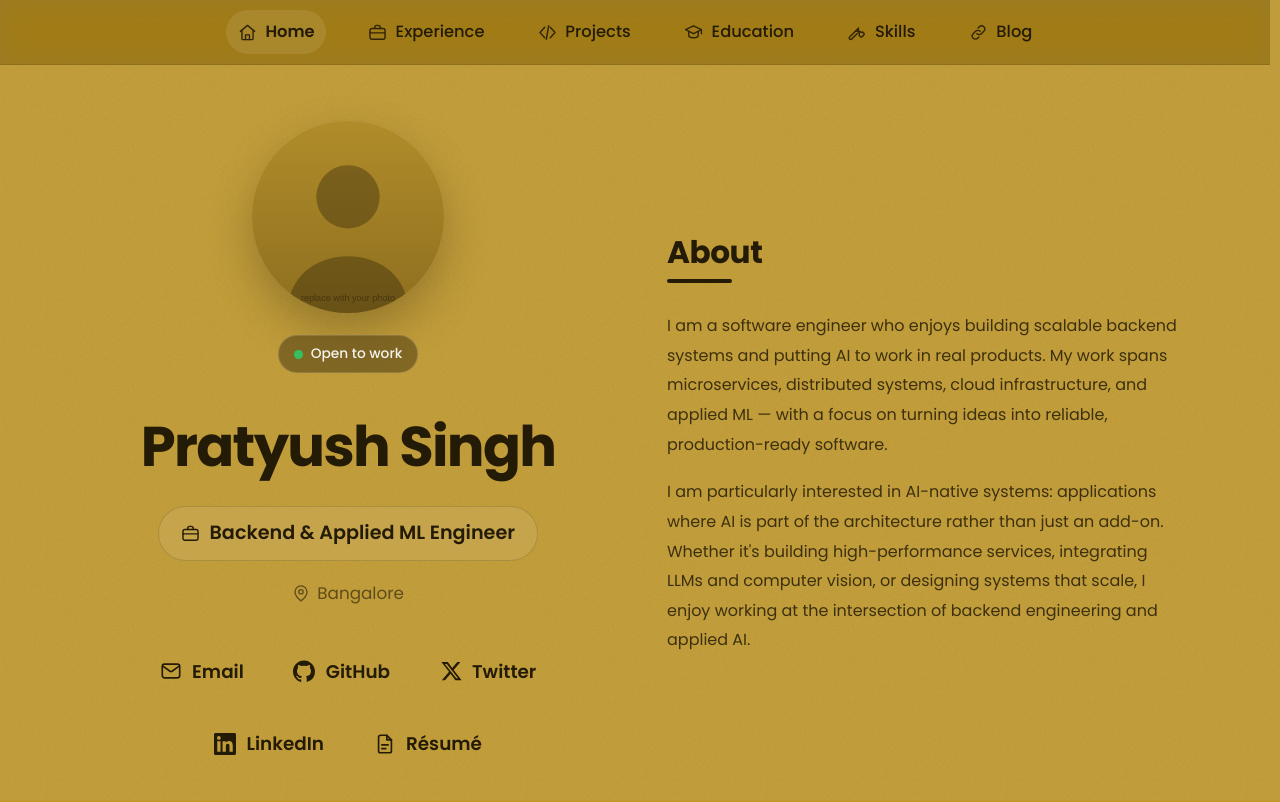
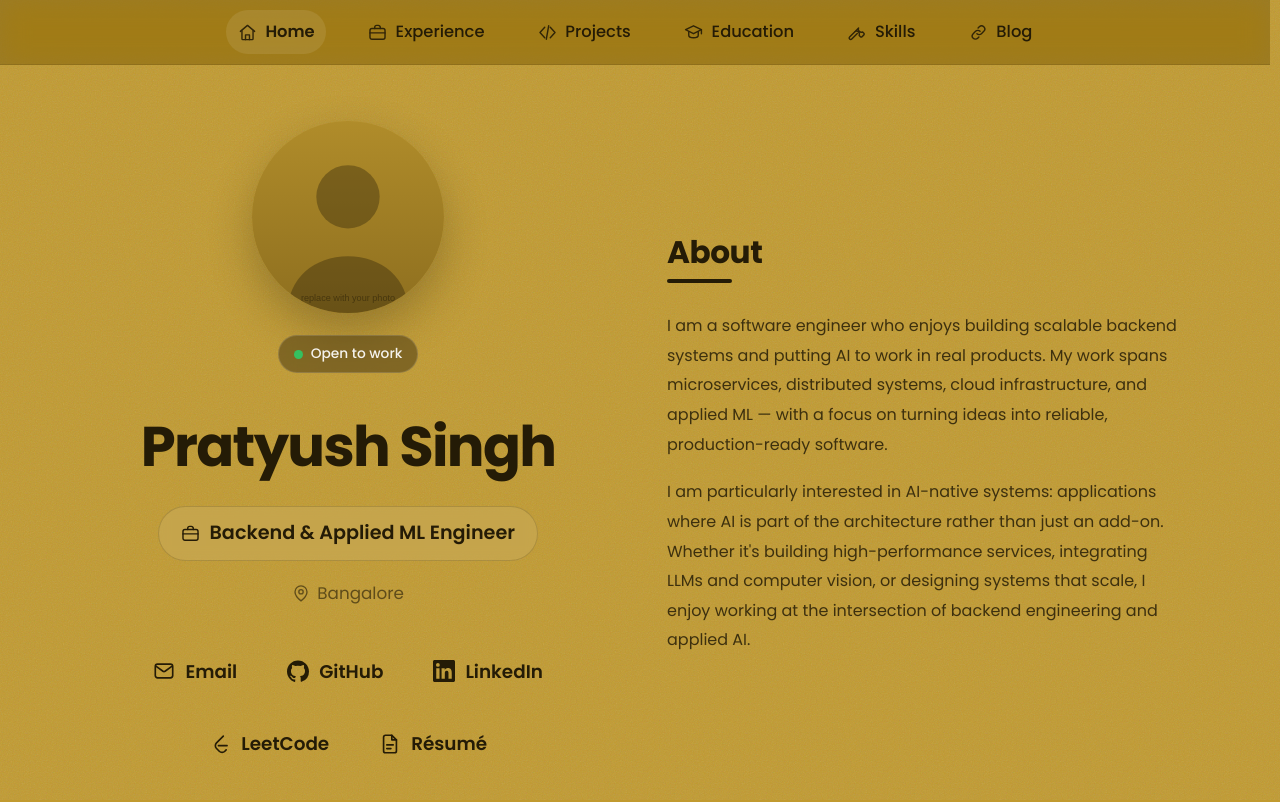
Before and after one commit to PratSins/pratsins.github.io, a React (Vite) app: page / in a window 1280 px wide. Shown: the top 802 px of the page. Built offline with nearby package versions, Linux system fonts and the light colour scheme.

Commit message:
feat: add LeetCode icon and social link support to profile components

```diff
--- a/src/components/Hero.tsx
+++ b/src/components/Hero.tsx
@@ -9,6 +9,7 @@ const SOCIAL_ICON: Record<SocialKind, IconName> = {
   linkedin: 'linkedin',
   website: 'website',
   resume: 'resume',
+  leetcode: 'leetcode',
 }
 
 export function Hero({ profile }: { profile: Profile }) {
--- a/src/components/Icons.tsx
+++ b/src/components/Icons.tsx
@@ -24,6 +24,7 @@ export type IconName =
   | 'linkedin'
   | 'website'
   | 'resume'
+  | 'leetcode'
   | 'mapPin'
   | 'arrowUpRight'
   | 'arrowLeft'
@@ -107,6 +108,12 @@ const PATHS: Record<IconName, ReactNode> = {
       <path d="M8.5 13h7M8.5 17h4.5" />
     </>
   ),
+  leetcode: (
+    <>
+      <path d="M15.6 3.4 8.2 10.8a4.3 4.3 0 0 0 0 6.1l3 3a4.3 4.3 0 0 0 6.1 0l1.4-1.4" />
+      <path d="M10.3 13.8h9.4" />
+    </>
+  ),
   mapPin: (
     <>
       <path d="M20 10.5c0 5.5-8 12-8 12s-8-6.5-8-12a8 8 0 0 1 16 0Z" />
--- a/src/data/portfolio.ts
+++ b/src/data/portfolio.ts
@@ -30,9 +30,10 @@ export const portfolio: PortfolioData = {
     socials: [
       { kind: 'email', label: 'Email', href: 'mailto:pratyush2002ps@gmail.com' },
       { kind: 'github', label: 'GitHub', href: 'https://github.com/PratSins' },
-      { kind: 'twitter', label: 'Twitter', href: 'https://x.com/yourhandle' },
-      // Add more if you like — 'linkedin', 'website' and 'resume' also have icons:
+      // { kind: 'twitter', label: 'Twitter', href: 'https://x.com/yourhandle' },
+      // Add more if you like — 'website' also has an icon:
       { kind: 'linkedin', label: 'LinkedIn', href: 'https://linkedin.com/in/pratsingh4069' },
+      { kind: 'leetcode', label: 'LeetCode', href: 'https://leetcode.com/u/yourhandle' },
       { kind: 'resume', label: 'Résumé', href: '/resume.pdf' },
     ],
   },
--- a/src/types.ts
+++ b/src/types.ts
@@ -13,6 +13,7 @@ export type SocialKind =
   | 'linkedin'
   | 'website'
   | 'resume'
+  | 'leetcode'
 
 export interface SocialLink {
   kind: SocialKind
```
